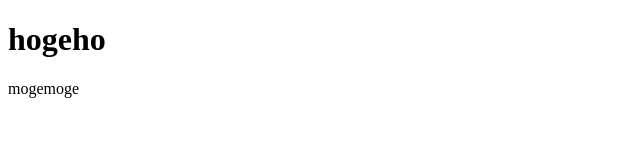
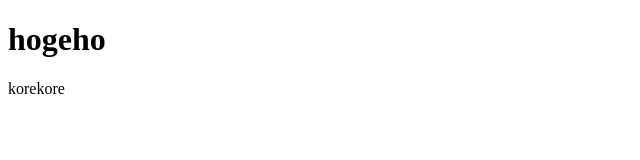
Before and after one commit to kakerukaeru/kakerukaeru.com, a website: page public/index.html in a window 1280 px wide. Shown: the full height of the page, 0-640 px from the left. Drawn offline with Linux system fonts and the light colour scheme.

Commit message:
modify message

```diff
--- a/public/index.html
+++ b/public/index.html
@@ -3,7 +3,7 @@
 <body>
   <h1>hogeho</h1>
     <p>
-      mogemoge
+      korekore
     </p>
 </body>
 </html>
```
